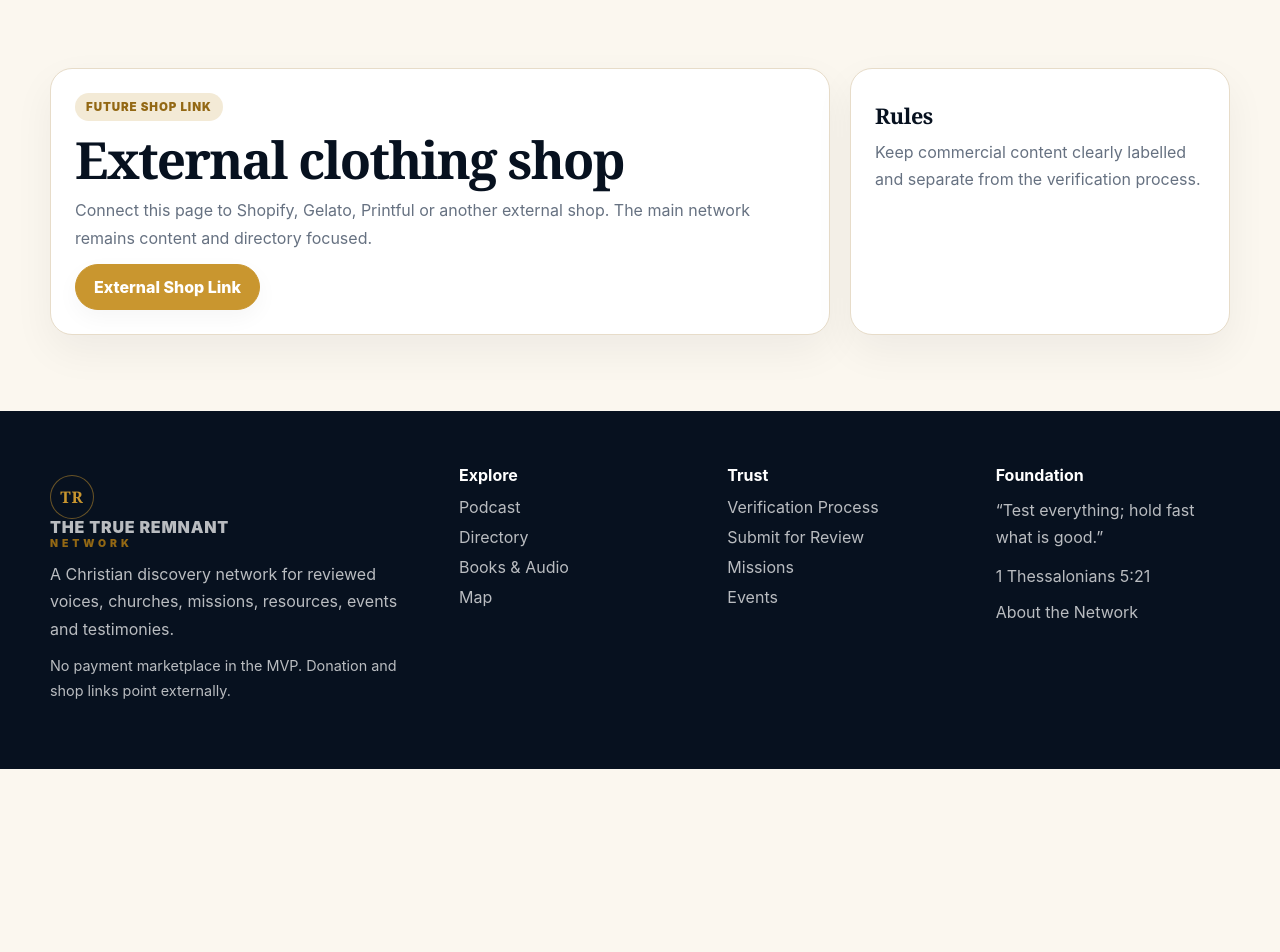
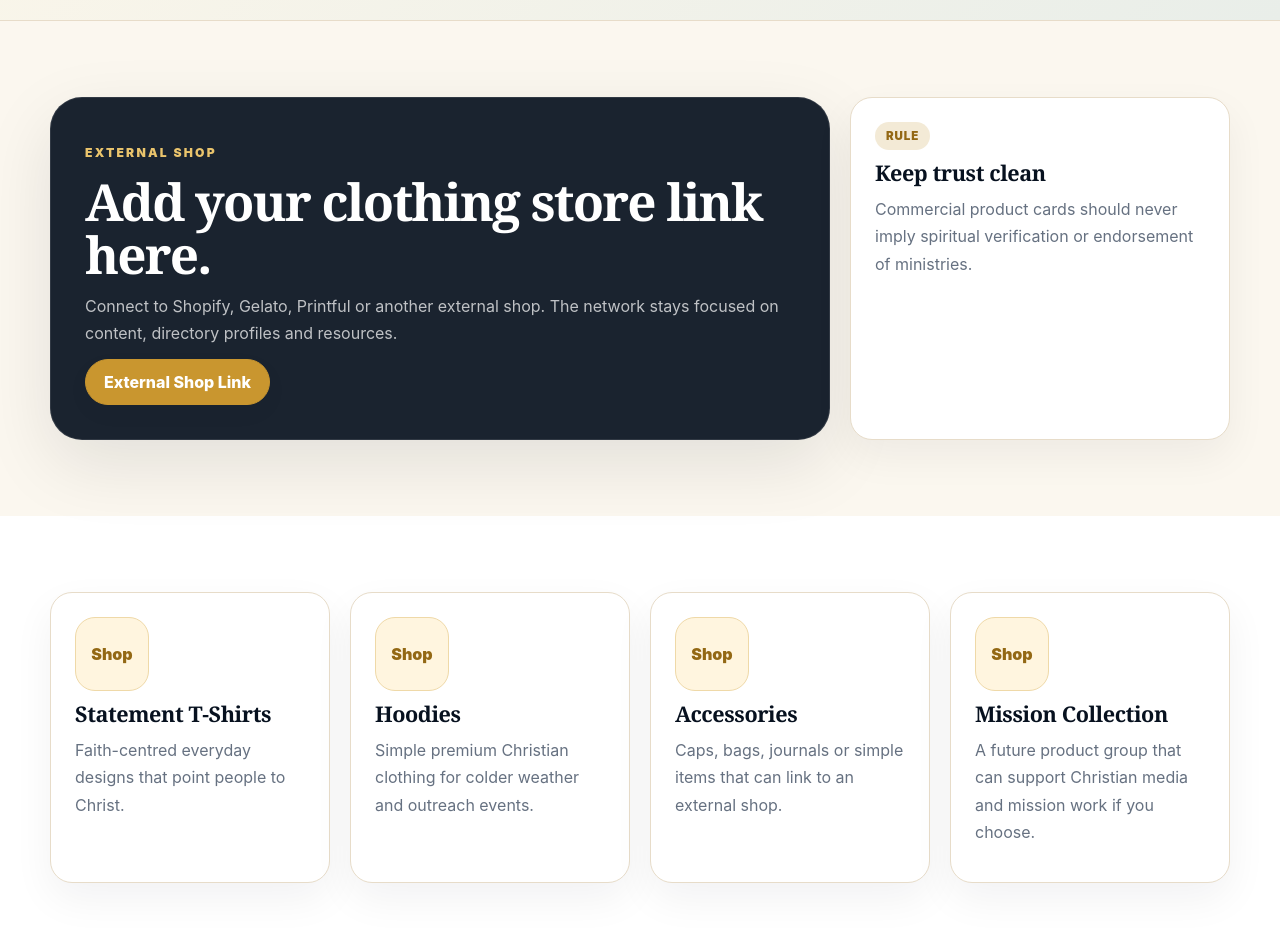
Before and after one commit to dakande85-bit/the-true-remnant-network, a Next.js app: page /clothing in a window 1280 px wide. Shown: the part 600-1552 px from the top of the page. Before the commit the page ends 1369 px from the top, so only its background shows below. Built offline with nearby package versions, Linux system fonts and the light colour scheme.

Commit message:
Build clothing page

```diff
--- a/src/app/clothing/page.tsx
+++ b/src/app/clothing/page.tsx
@@ -1,3 +1,10 @@
+const productSlots = [
+  ["Statement T-Shirts", "Faith-centred everyday designs that point people to Christ."],
+  ["Hoodies", "Simple premium Christian clothing for colder weather and outreach events."],
+  ["Accessories", "Caps, bags, journals or simple items that can link to an external shop."],
+  ["Mission Collection", "A future product group that can support Christian media and mission work if you choose."]
+];
+
 export default function ClothingPage() {
   return (
     <>
@@ -5,21 +12,39 @@ export default function ClothingPage() {
         <div className="container">
           <p className="kicker">Clothing</p>
           <h1>Christian clothing links and future product section.</h1>
-          <p>Use this page for selected Christian clothing products. Keep it separate from ministry verification.</p>
+          <p>
+            A separate commercial page for clothing or selected Christian products. Keep it clearly labelled and separate from ministry verification.
+          </p>
         </div>
       </section>
+
       <section className="section">
         <div className="container grid grid-3">
-          <article className="card" style={{ gridColumn: "span 2" }}>
-            <span className="badge">Future Shop Link</span>
-            <h2 style={{ marginTop: 12 }}>External clothing shop</h2>
-            <p>Connect this page to Shopify, Gelato, Printful or another external shop. The main network remains content and directory focused.</p>
+          <article className="hero-card span-2">
+            <p className="kicker">External shop</p>
+            <h2>Add your clothing store link here.</h2>
+            <p>
+              Connect to Shopify, Gelato, Printful or another external shop. The network stays focused on content, directory profiles and resources.
+            </p>
             <a className="btn btn-primary" href="#">External Shop Link</a>
           </article>
           <aside className="card">
-            <h3>Rules</h3>
-            <p>Keep commercial content clearly labelled and separate from the verification process.</p>
+            <span className="badge">Rule</span>
+            <h3>Keep trust clean</h3>
+            <p>Commercial product cards should never imply spiritual verification or endorsement of ministries.</p>
           </aside>
+        </div>
+      </section>
+
+      <section className="section section-muted">
+        <div className="container grid grid-4">
+          {productSlots.map(([title, description]) => (
+            <article className="card" key={title}>
+              <div className="resource-icon" aria-hidden="true">Shop</div>
+              <h3>{title}</h3>
+              <p>{description}</p>
+            </article>
+          ))}
         </div>
       </section>
     </>
```
